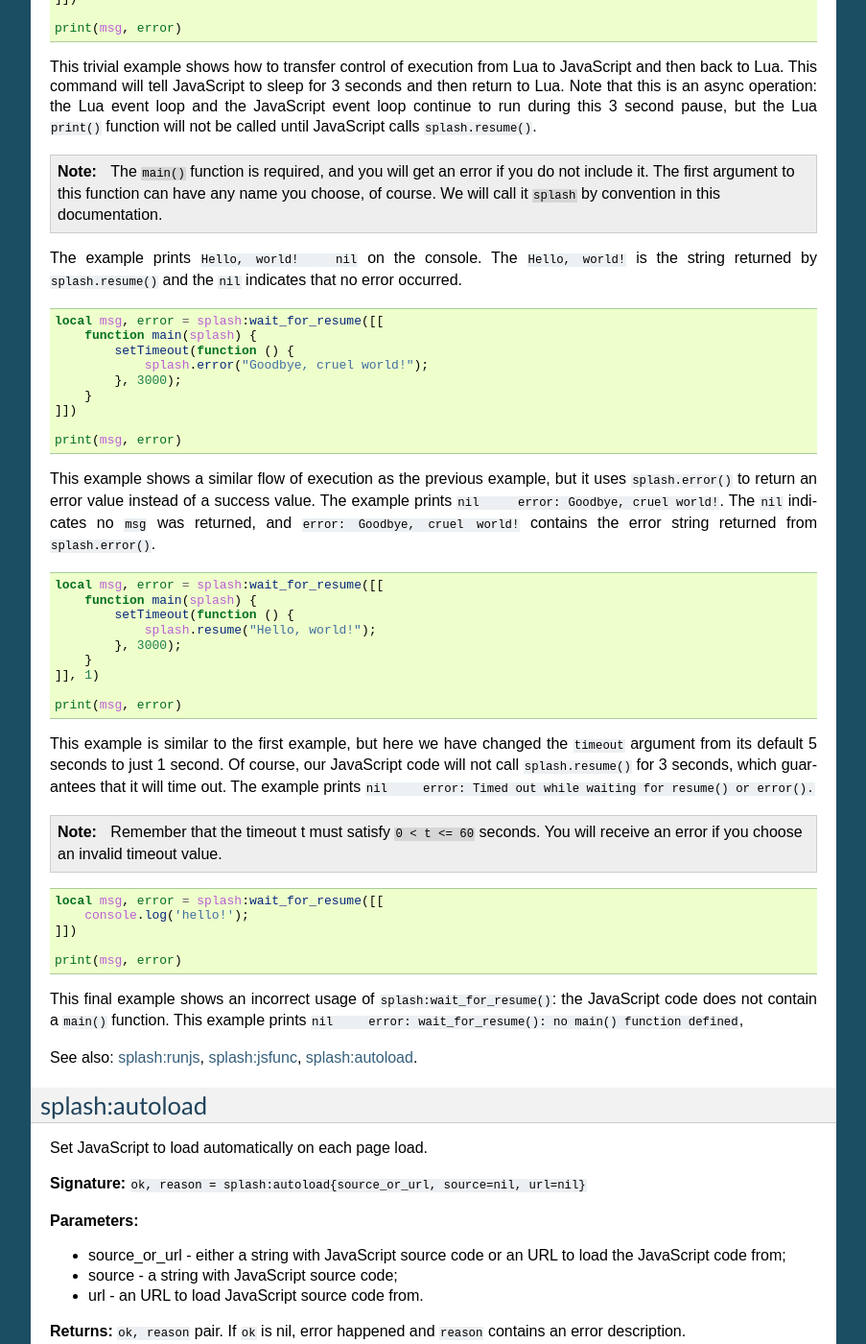
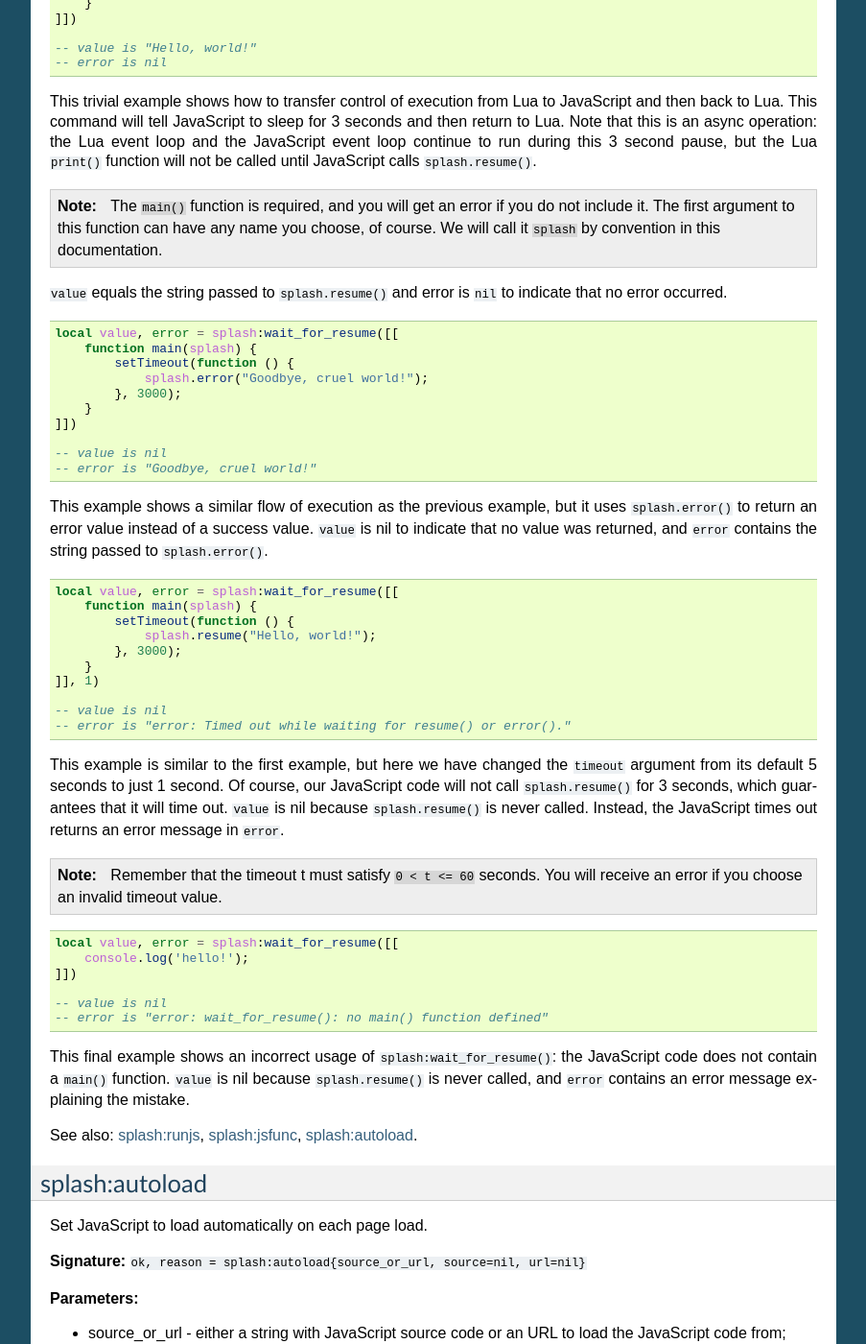
Before and after one commit to scrapinghub/splash, a Sphinx documentation site: the page built from docs/scripting-ref.rst, in a window 1280 px wide and 1400 px high, scrolled down 6510 px. Shown: the whole window at 96% size, without its empty margins (198-1101 px from the left). Built offline with Sphinx 7.4.7, drawn with Linux system fonts in a browser that asks for light colours; some of the changed text lies outside the part shown.

Commit message:
First round of unit tests for splash:wait_for_resume.
Added unit tests for the existing behavior of splash:wait_for_resume
and a couple of expected fail (xfail) tests for handling different
types of arguments to splash.resume(). I also updated the docs to
reflect a few fixes and changing the argument 'msg' to 'value' in
anticipation of being able to return different types.

Added some separate tests for OneShotCallbackProxy: it's difficult
(or impossible) to test some of the behavior through the HTTP API,
so this small test suite invokes a callback proxy and tests some
of its behavior outside of any HTTP request context.

```diff
--- a/docs/scripting-ref.rst
+++ b/docs/scripting-ref.rst
@@ -404,7 +404,7 @@ splash:wait_for_resume
 Run asynchronous JavaScript code in page context. The Lua script will
 yield until the JavaScript code tells it to resume.
 
-**Signature:** ``msg, error = splash:wait_for_resume(snippet, timeout)``
+**Signature:** ``value, error = splash:wait_for_resume(snippet, timeout)``
 
 **Parameters:**
 
@@ -412,7 +412,7 @@ yield until the JavaScript code tells it to resume.
   must include a function called ``main``. The first argument to ``main``
   is an object that has the properties ``resume`` and ``error``. ``resume``
   is a function which can be used to resume Lua execution. It takes an optional
-  string argument which will be returned to Lua in the ``ok`` return value.
+  string argument which will be returned to Lua in the ``value`` return value.
   ``error`` is a function which can be called with a required string value
   that is returned in the ``error`` return value.
 * timeout - a float which determines (in seconds) how long to allow JavaScript
@@ -420,16 +420,16 @@ yield until the JavaScript code tells it to resume.
   must be strictly greater than zero and less than or equal to 60. The timeout
   defaults to 5 seconds.
 
-**Returns:** ``msg, error`` pair. When the execution is successful
-``msg`` is either nil or contains a stringified JavaScript value. In case of
-timeout or JavaScript errors ``msg`` is ``nil`` and ``error`` contains
+**Returns:** ``value, error`` pair. When the execution is successful
+``value`` is either nil or contains a stringified JavaScript value. In case of
+timeout or JavaScript errors ``value`` is ``nil`` and ``error`` contains
 an error message string.
 
 Example:
 
 .. code-block:: lua
 
-    local msg, error = splash:wait_for_resume([[
+    local value, error = splash:wait_for_resume([[
         function main(splash) {
             setTimeout(function () {
                 splash.resume("Hello, world!");
@@ -437,7 +437,8 @@ Example:
         }
     ]])
 
-    print(msg, error)
+    -- value is "Hello, world!"
+    -- error is nil
 
 This trivial example shows how to transfer control of execution from Lua
 to JavaScript and then back to Lua. This command will tell JavaScript to
@@ -453,13 +454,12 @@ until JavaScript calls ``splash.resume()``.
     name you choose, of course. We will call it ``splash`` by convention in
     this documentation.
 
-The example prints ``Hello, world!   nil`` on the console. The
-``Hello, world!`` is the string returned by ``splash.resume()`` and the ``nil``
-indicates that no error occurred.
+``value`` equals the string passed to ``splash.resume()`` and error is ``nil``
+to indicate that no error occurred.
 
 .. code-block:: lua
 
-    local msg, error = splash:wait_for_resume([[
+    local value, error = splash:wait_for_resume([[
         function main(splash) {
             setTimeout(function () {
                 splash.error("Goodbye, cruel world!");
@@ -467,18 +467,17 @@ indicates that no error occurred.
         }
     ]])
 
-    print(msg, error)
+    -- value is nil
+    -- error is "Goodbye, cruel world!"
 
 This example shows a similar flow of execution as the previous example,
 but it uses ``splash.error()`` to return an error value instead of a
-success value. The example prints ``nil     error: Goodbye, cruel world!``.
-The ``nil`` indicates no ``msg`` was returned, and
-``error: Goodbye, cruel world!`` contains the error string returned from
-``splash.error()``.
+success value.  ``value`` is nil to indicate that no value was returned,
+and ``error`` contains the string passed to ``splash.error()``.
 
 .. code-block:: lua
 
-    local msg, error = splash:wait_for_resume([[
+    local value, error = splash:wait_for_resume([[
         function main(splash) {
             setTimeout(function () {
                 splash.resume("Hello, world!");
@@ -486,13 +485,15 @@ The ``nil`` indicates no ``msg`` was returned, and
         }
     ]], 1)
 
-    print(msg, error)
+    -- value is nil
+    -- error is "error: Timed out while waiting for resume() or error()."
 
 This example is similar to the first example, but here we have changed the
 ``timeout`` argument from its default 5 seconds to just 1 second. Of course,
 our JavaScript code will not call ``splash.resume()`` for 3 seconds, which
-guarantees that it will time out. The example prints
-``nil     error: Timed out while waiting for resume() or error().``
+guarantees that it will time out. ``value`` is nil because ``splash.resume()``
+is never called. Instead, the JavaScript times out returns an error message
+in ``error``.
 
 .. note::
 
@@ -501,15 +502,17 @@ guarantees that it will time out. The example prints
 
 .. code-block:: lua
 
-    local msg, error = splash:wait_for_resume([[
+    local value, error = splash:wait_for_resume([[
         console.log('hello!');
     ]])
 
-    print(msg, error)
+    -- value is nil
+    -- error is "error: wait_for_resume(): no main() function defined"
 
 This final example shows an incorrect usage of ``splash:wait_for_resume()``:
-the JavaScript code does not contain a ``main()`` function. This example
-prints ``nil     error: wait_for_resume(): no main() function defined``,
+the JavaScript code does not contain a ``main()`` function. ``value`` is
+nil because ``splash.resume()`` is never called, and ``error`` contains
+an error message explaining the mistake.
 
 See also: :ref:`splash-runjs`, :ref:`splash-jsfunc`, :ref:`splash-autoload`.
 
```
Also changed, not shown: 3 other files.
